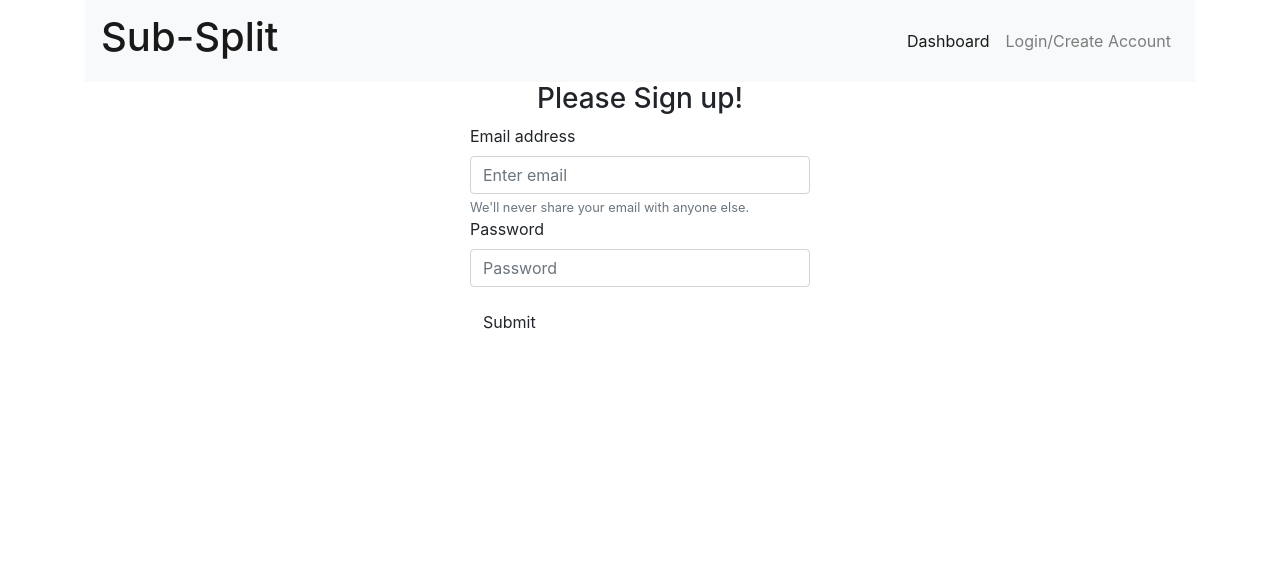
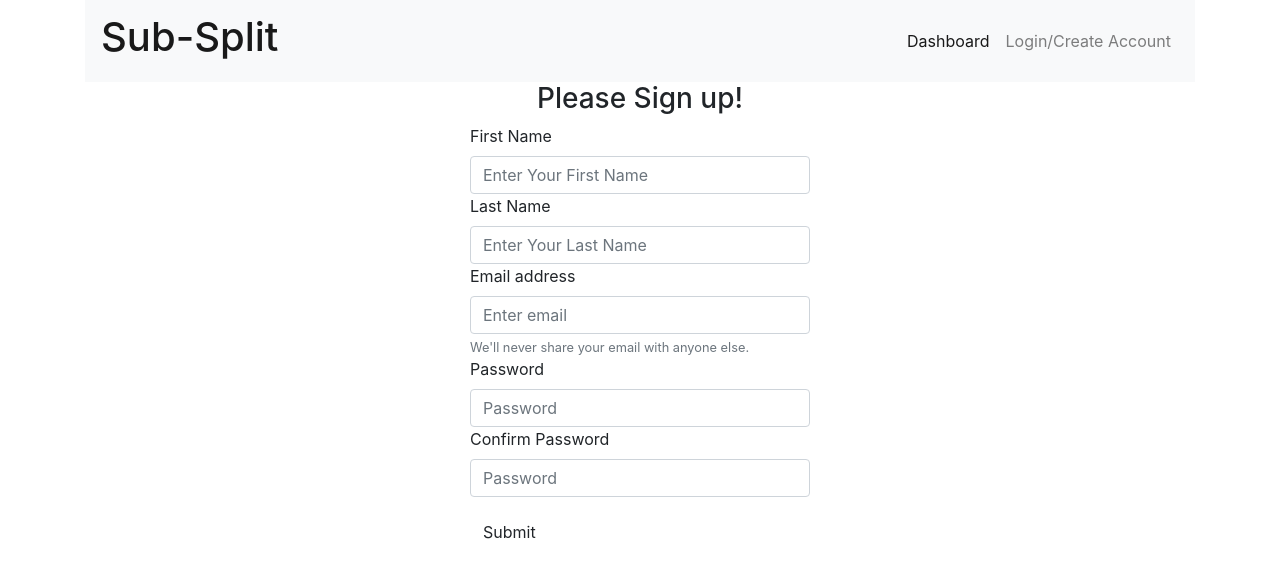
Before and after one commit to joseferreira5/SubSplit, a React (Create React App) app in the folder client/: page /create in a window 1280 px wide. Shown: the top 578 px of the page. Built offline with nearby package versions, Linux system fonts and the light colour scheme.

Commit message:
pushing updated creat account form

```diff
--- a/client/src/components/CreateAccount/index.js
+++ b/client/src/components/CreateAccount/index.js
@@ -9,12 +9,21 @@ import React from "react";
                     <div class="col-md"></div>
                     <div class="col-md secondcon rounded">
                             <h3 class="text-center">Please Sign up!</h3>
+                    {/* first name */}
+                    <label class="empas" for="exampleInputEmail1">First Name</label>
+                    <input type="name" class="form-control" id="firstName" aria-describedby="name" placeholder="Enter Your First Name"/>
+                    {/* last name */}
+                    <label class="empas" for="exampleInputEmail1">Last Name</label>
+                    <input type="name" class="form-control" id="LastName" aria-describedby="name" placeholder="Enter Your Last Name"/>
+                    {/* email */}
                     <label class="empas" for="exampleInputEmail1">Email address</label>
                     <input type="email" class="form-control" id="email" aria-describedby="emailHelp" placeholder="Enter email"/>
                     <small id="emailHelp" class="form-text text-muted">We'll never share your email with anyone else.</small>
-
+                    {/* Password */}
                     <div class="form-group">
                       <label class="empas" for="exampleInputPassword1">Password</label>
+                      <input type="password" class="form-control" id="password" placeholder="Password"/>
+                      <label class="empas" for="exampleInputPassword1">Confirm Password</label>
                       <input type="password" class="form-control" id="password" placeholder="Password"/>
                     </div>
                     <button type="submit" id="newuserbtn" class="btn">Submit</button>
```
Lines whose indentation alone changed are shown as unchanged.
